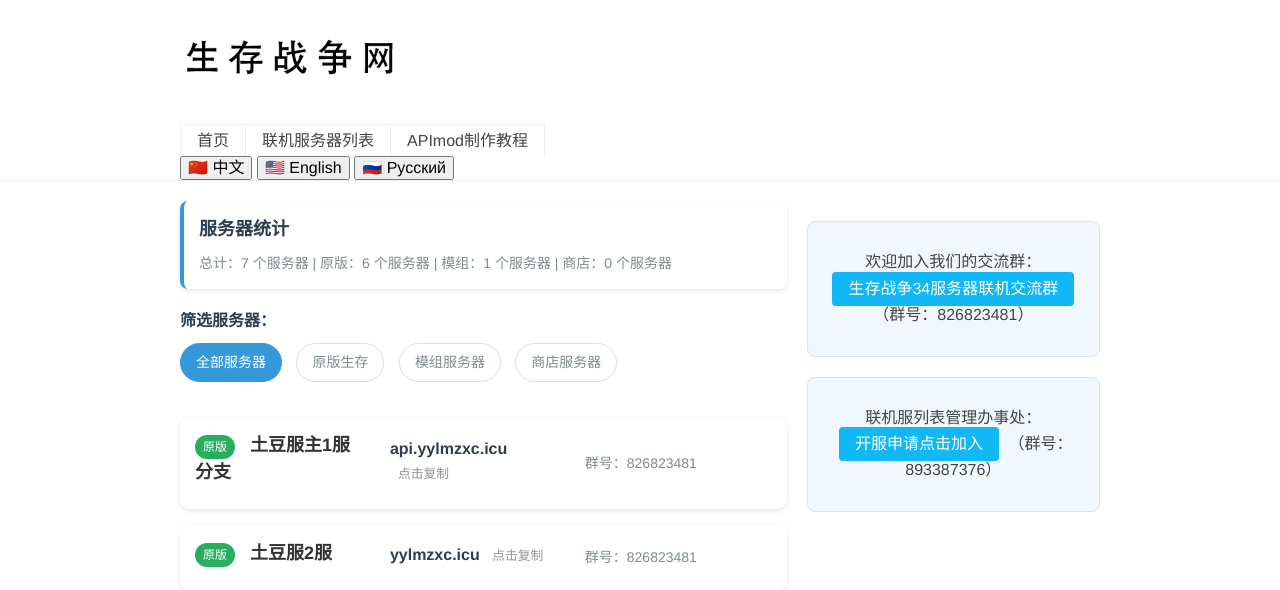
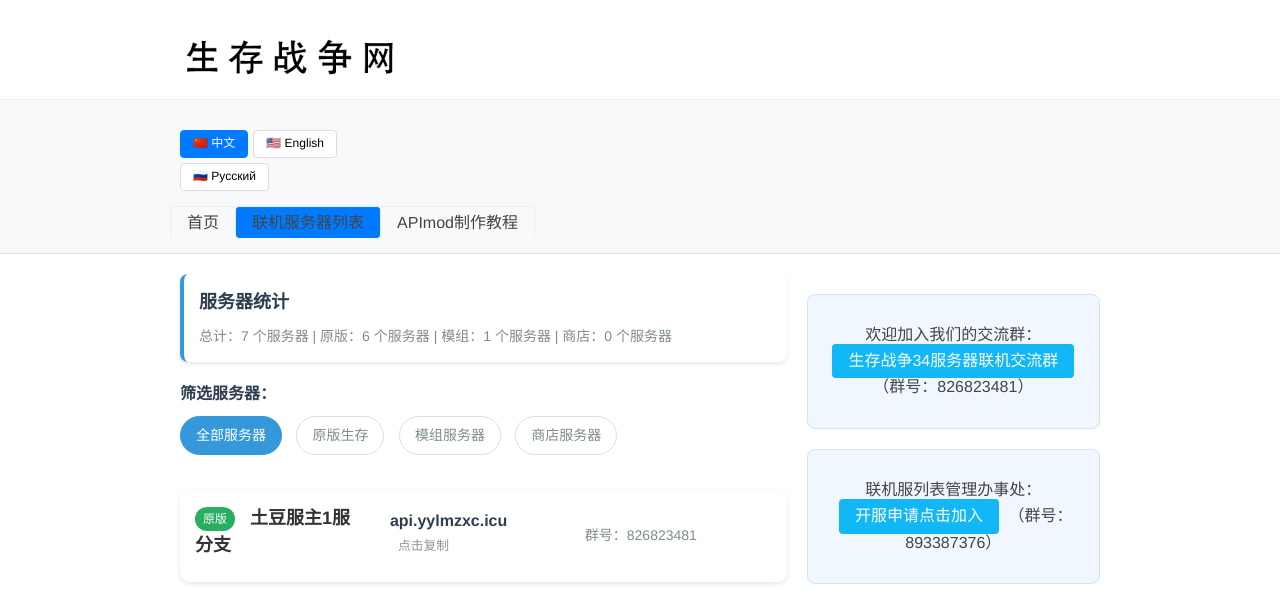
Before and after one commit to YYLMZXC/yylmzxc.github.io, a PHP site: page /online_server.php in a window 1280 px wide. Shown: the top 590 px of the page. Run offline with PHP 8.4, Linux system fonts and the light colour scheme; some libraries are stand-ins or nearby versions.

Commit message:
更新于 2025-11-18 20:49:07

```diff
--- a/online_server.php
+++ b/online_server.php
@@ -132,27 +132,27 @@ function add_server($name, $ip, $group, $note = '', $type = 'original') {
     <meta name="keywords" content="生存战争联机服务器,生存战争服务器地址,SC联机服,生存战争MOD服,生存战争原版服">
 
     <!-- 多语言支持 -->
-    <script src="./scweb_res/online_server/online_server_languages.js"></script>
+    <script type="module" src="./scweb_res/online_server/online_server_languages.js"></script>
 </head>
 <body>
 <header id="header" class="clearfix">
     <div class="container">
         <div class="row">
-            <div class="site-name col-mb-12 col-9">
-                                    <h1 style="font-size:0">生存战争网_SC中文社区<a id="logo" title="生存战争网_SC中文社区" href="index.php">
-                        <img width="220px" height="64px" src="./scweb_res/logo.png" alt="生存战争网">
-                    </a></h1>
-                             </div>
+            <div class="site-name col-mb-12 col-12">
+                <h1 style="font-size:0">生存战争网_SC中文社区<a id="logo" title="生存战争网_SC中文社区" href="index.php">
+                    <img width="220px" height="64px" src="./scweb_res/logo.png" alt="生存战争网">
+                </a></h1>
+            </div>
+        </div><!-- end .row -->
+    </div>
+</header><!-- end #header -->
 
-            <div class="col-mb-12">
-                <nav id="nav-menu" class="clearfix" role="navigation">
-                    <a title="生存战争网_SC中文社区" href="index.php" data-i18n="nav.home">首页</a>
-                    <a title="生存战争联机服务器地址列表" href="online_server.php" class="active" data-i18n="nav.serverList">联机服务器列表</a>
-                    <a rel="nofollow" target="_blank" title="生存战争-APImod制作教程" href="https://www.yuque.com/u589148/wf2knt" data-i18n="nav.apiTutorial">APImod制作教程</a>
-                </nav>
-            </div>
-
-            <div class="col-mb-12">
+<!-- 导航栏 - 翻译按钮优先显示 -->
+<nav id="top-nav-bar" class="clearfix" role="navigation">
+    <div class="container">
+        <div class="row">
+            <!-- 语言选择器优先显示 -->
+            <div class="language-section col-mb-12 col-3">
                 <!-- 语言选择器 -->
                 <div class="language-selector">
                     <button class="language-btn active" data-lang="zh" title="切换到中文">🇨🇳 中文</button>
@@ -160,9 +160,17 @@ function add_server($name, $ip, $group, $note = '', $type = 'original') {
                     <button class="language-btn" data-lang="ru" title="Переключиться на Русский">🇷🇺 Русский</button>
                 </div>
             </div>
+
+            <!-- 导航菜单 -->
+<div id="nav-menu" class="nav-menu">
+    <a title="生存战争网_SC中文社区" href="index.php" class="i18n-link" data-i18n="nav.home">首页</a>
+    <a title="生存战争联机服务器地址列表" href="online_server.php" class="active i18n-link" data-i18n="nav.serverList">联机服务器列表</a>
+    <a rel="nofollow" target="_blank" title="生存战争-APImod制作教程" href="https://www.yuque.com/u589148/wf2knt" class="i18n-link" data-i18n="nav.apiTutorial">APImod制作教程</a>
+</div>
         </div><!-- end .row -->
     </div>
-</header><!-- end #header -->
+</nav><!-- end #top-nav-bar -->
+
 <div id="body">
     <div class="container">
         <div class="row">
--- a/scweb_res/online_server/online_server_languages.js
+++ b/scweb_res/online_server/online_server_languages.js
@@ -302,7 +302,7 @@ const ServerLanguageConfig = {
 
     // 更新页面文本
 updatePageTexts: function(lang) {
-        // 更新所有带有data-i18n属性的元素
+    // 1. 处理普通带data-i18n的元素（保留原有逻辑）
     const elements = document.querySelectorAll('[data-i18n]');
     elements.forEach(element => {
         const key = element.getAttribute('data-i18n');
@@ -321,6 +321,16 @@ const ServerLanguageConfig = {
         } else {
             element.textContent = text;
         }
+    });
+
+    // 2. 单独强化处理导航菜单的<a>标签（关键新增逻辑）
+    const navLinks = document.querySelectorAll('.i18n-link');
+    navLinks.forEach(link => {
+        const key = link.getAttribute('data-i18n');
+        const text = this.getText(key, lang);
+        // 强制替换文本，同时兼容部分浏览器的渲染延迟
+        link.textContent = ''; // 清空原有内容
+        link.appendChild(document.createTextNode(text)); // 重新添加文本节点
     });
 
         // 更新服务器名称翻译
@@ -422,9 +432,7 @@ function initServerLanguages() {
     initLanguageSelector();
 }
 
-// 页面加载完成后初始化
-if (document.readyState === 'loading') {
-    document.addEventListener('DOMContentLoaded', initServerLanguages);
-} else {
+// 确保在DOM完全加载后再初始化
+document.addEventListener('DOMContentLoaded', function() {
     initServerLanguages();
-}
+});
--- a/scweb_res/online_server/online_server_main.css
+++ b/scweb_res/online_server/online_server_main.css
@@ -144,6 +144,117 @@ button, input, select, textarea {
   gap: 0;
   width: 100%;
   max-width: 100%;
+}
+
+/* 新增：顶部导航栏样式 */
+#top-nav-bar {
+  background-color: #f8f9fa;
+  border-bottom: 1px solid #dee2e6;
+  padding: 15px 0;
+  position: relative;
+  z-index: 1000;
+}
+
+.nav-menu-section {
+  display: flex;
+  justify-content: flex-start;
+}
+
+.nav-menu {
+  display: flex;
+  gap: 25px;
+  flex-wrap: wrap;
+  align-items: center;
+}
+
+.nav-menu a {
+  padding: 8px 16px;
+  border-radius: 4px;
+  transition: all 0.3s ease;
+  color: #495057;
+  font-weight: 500;
+  text-decoration: none;
+  border: 1px solid transparent;
+}
+
+.nav-menu a:hover {
+  background-color: #e9ecef;
+  color: #007bff;
+  text-decoration: none;
+}
+
+.nav-menu a.active {
+  background-color: #007bff;
+  color: white;
+  border-color: #007bff;
+}
+
+.nav-menu a.active:hover {
+  background-color: #0056b3;
+  border-color: #0056b3;
+  color: white;
+}
+
+.language-section {
+  display: flex;
+  justify-content: flex-end;
+  align-items: center;
+}
+
+/* 响应式设计 */
+@media (max-width: 768px) {
+  #top-nav-bar {
+    padding: 10px 0;
+  }
+
+  .nav-menu {
+    gap: 15px;
+  }
+
+  .nav-menu a {
+    padding: 6px 12px;
+    font-size: 14px;
+  }
+
+  .language-section {
+    justify-content: center;
+    margin-top: 10px;
+  }
+}
+
+/* 语言选择器样式 */
+.language-selector {
+  display: flex;
+  gap: 5px;
+  flex-wrap: wrap;
+}
+
+.language-btn {
+  padding: 6px 12px;
+  border: 1px solid #ddd;
+  border-radius: 4px;
+  background: white;
+  font-size: 12px;
+  cursor: pointer;
+  transition: all 0.3s ease;
+  white-space: nowrap;
+}
+
+.language-btn:hover {
+  border-color: #007cba;
+  box-shadow: 0 0 3px rgba(0, 124, 186, 0.2);
+  background: #f8f9fa;
+}
+
+.language-btn.active {
+  background-color: #007bff;
+  color: white;
+  border-color: #007bff;
+}
+
+.language-btn.active:hover {
+  background-color: #0056b3;
+  border-color: #0056b3;
 }
 
 /* 语言选择器样式 */
```
Lines whose indentation alone changed are shown as unchanged.
